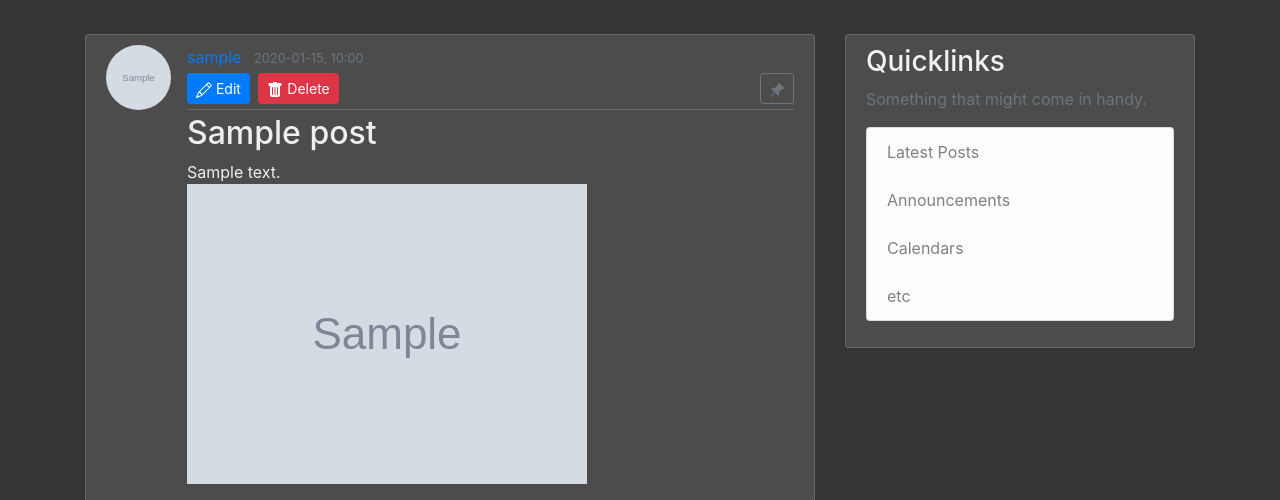
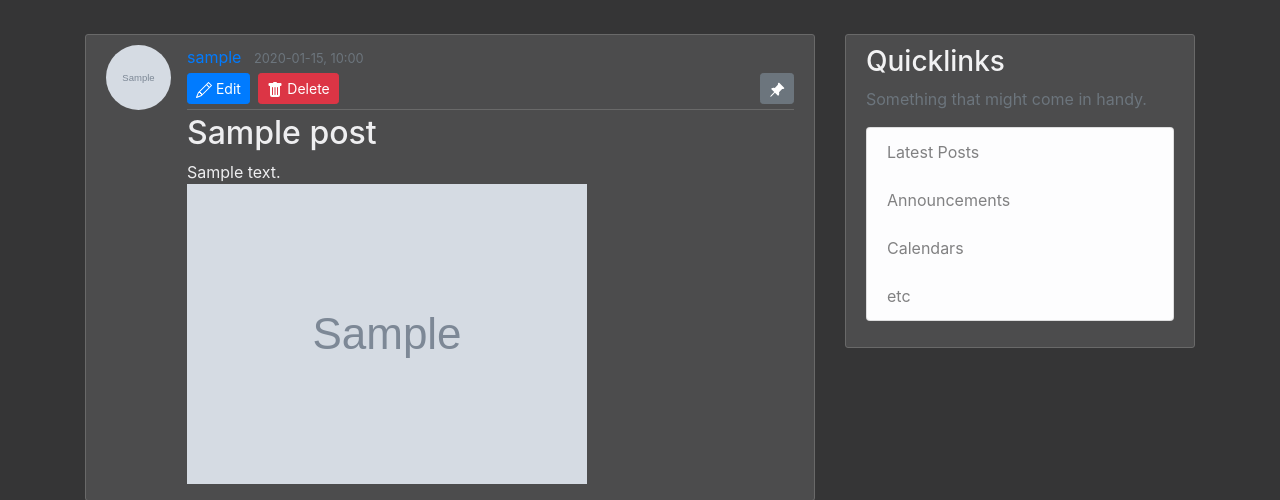
Before and after one commit to ByteOtter/OtterDen, a Flask app: page /post/1 in a window 1280 px wide. Shown: the part 76-576 px from the top of the page. Run offline with Flask 2, Linux system fonts and the light colour scheme; a user stored in the database is signed in; tables that the repository leaves empty hold one stand-in row (values such as "Sample post"); grey boxes marked "Sample" are stand-in pictures; some libraries are stand-ins or nearby versions.

Commit message:
fix button not pressed when post_pin=true

```diff
--- a/OtterDen/otter_den/templates/post.html
+++ b/OtterDen/otter_den/templates/post.html
@@ -26,24 +26,19 @@
                 Delete
             </button>
             <!--Pin this post to your profile page-->
-            <button id="pin" class="btn btn-outline-secondary btn-sm mt-1 mb-1 float-right" data-toggle="button" type="submit" aria-pressed="{{ post.is_pinned }}" autocomplete="off" href="">
+            {% if post.is_pinned %}
+              <button id="pin" class="btn btn-outline-secondary active btn-sm mt-1 mb-1 float-right" data-toggle="button" type="submit" aria-pressed="true" autocomplete="off">
                 <svg class="bi bi-pin-angle-fill" xmlns="http://www.w3.org/2000/svg" width="16" height="16" fill="currentColor" viewBox="0 0 16 16">
                     <path d="M9.828.722a.5.5 0 0 1 .354.146l4.95 4.95a.5.5 0 0 1 0 .707c-.48.48-1.072.588-1.503.588-.177 0-.335-.018-.46-.039l-3.134 3.134a5.927 5.927 0 0 1 .16 1.013c.046.702-.032 1.687-.72 2.375a.5.5 0 0 1-.707 0l-2.829-2.828-3.182 3.182c-.195.195-1.219.902-1.414.707-.195-.195.512-1.22.707-1.414l3.182-3.182-2.828-2.829a.5.5 0 0 1 0-.707c.688-.688 1.673-.767 2.375-.72a5.922 5.922 0 0 1 1.013.16l3.134-3.133a2.772 2.772 0 0 1-.04-.461c0-.43.108-1.022.589-1.503a.5.5 0 0 1 .353-.146z"></path>
                 </svg>
               </button>
-            <!-- {% if post.is_pinned == False %}
-                <a class="btn btn-outline-secondary btn-sm mt-1 mb-1 float-right" type="button" href="{{ url_for('posts.pin_post', post_id=post.id) }}">
+            {% else %}
+              <button id="pin" class="btn btn-outline-secondary btn-sm mt-1 mb-1 float-right" data-toggle="button" type="submit" aria-pressed="false" autocomplete="off">
                 <svg class="bi bi-pin-angle-fill" xmlns="http://www.w3.org/2000/svg" width="16" height="16" fill="currentColor" viewBox="0 0 16 16">
                     <path d="M9.828.722a.5.5 0 0 1 .354.146l4.95 4.95a.5.5 0 0 1 0 .707c-.48.48-1.072.588-1.503.588-.177 0-.335-.018-.46-.039l-3.134 3.134a5.927 5.927 0 0 1 .16 1.013c.046.702-.032 1.687-.72 2.375a.5.5 0 0 1-.707 0l-2.829-2.828-3.182 3.182c-.195.195-1.219.902-1.414.707-.195-.195.512-1.22.707-1.414l3.182-3.182-2.828-2.829a.5.5 0 0 1 0-.707c.688-.688 1.673-.767 2.375-.72a5.922 5.922 0 0 1 1.013.16l3.134-3.133a2.772 2.772 0 0 1-.04-.461c0-.43.108-1.022.589-1.503a.5.5 0 0 1 .353-.146z"></path>
                 </svg>
-                </a>
-            {% else %}
-                <a class="btn btn-secondary btn-sm mt-1 mb-1 float-right" type="button" href="{{ url_for('posts.pin_post', post_id=post.id, is_pinned=post.is_pinned) }}">
-                    <svg class="bi bi-pin-angle-fill" xmlns="http://www.w3.org/2000/svg" width="16" height="16" fill="currentColor" viewBox="0 0 16 16">
-                        <path d="M9.828.722a.5.5 0 0 1 .354.146l4.95 4.95a.5.5 0 0 1 0 .707c-.48.48-1.072.588-1.503.588-.177 0-.335-.018-.46-.039l-3.134 3.134a5.927 5.927 0 0 1 .16 1.013c.046.702-.032 1.687-.72 2.375a.5.5 0 0 1-.707 0l-2.829-2.828-3.182 3.182c-.195.195-1.219.902-1.414.707-.195-.195.512-1.22.707-1.414l3.182-3.182-2.828-2.829a.5.5 0 0 1 0-.707c.688-.688 1.673-.767 2.375-.72a5.922 5.922 0 0 1 1.013.16l3.134-3.133a2.772 2.772 0 0 1-.04-.461c0-.43.108-1.022.589-1.503a.5.5 0 0 1 .353-.146z"></path>
-                    </svg>
-                </a>
-            {% endif %} -->
+              </button>
+            {% endif %}
           </div>
         {% endif %}
       </div>
```
Lines whose indentation alone changed are shown as unchanged.
